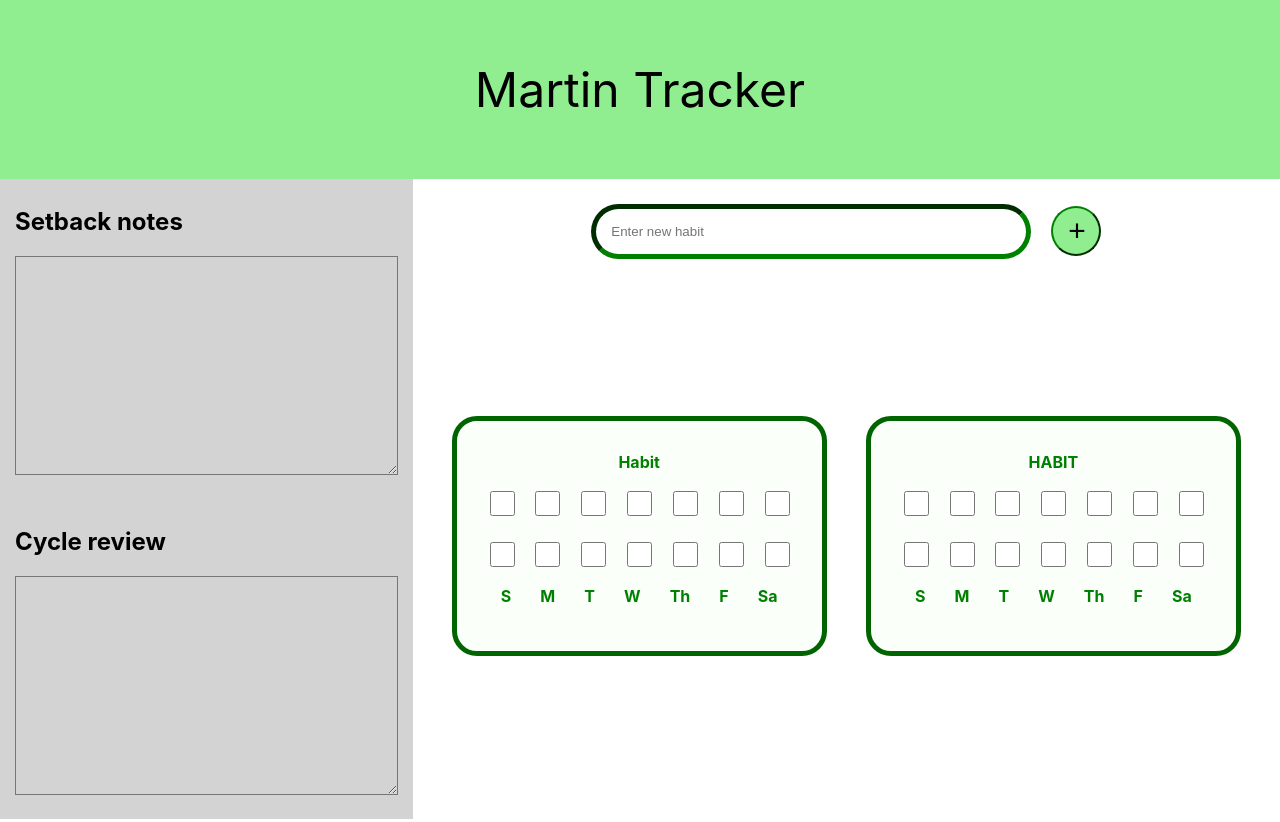
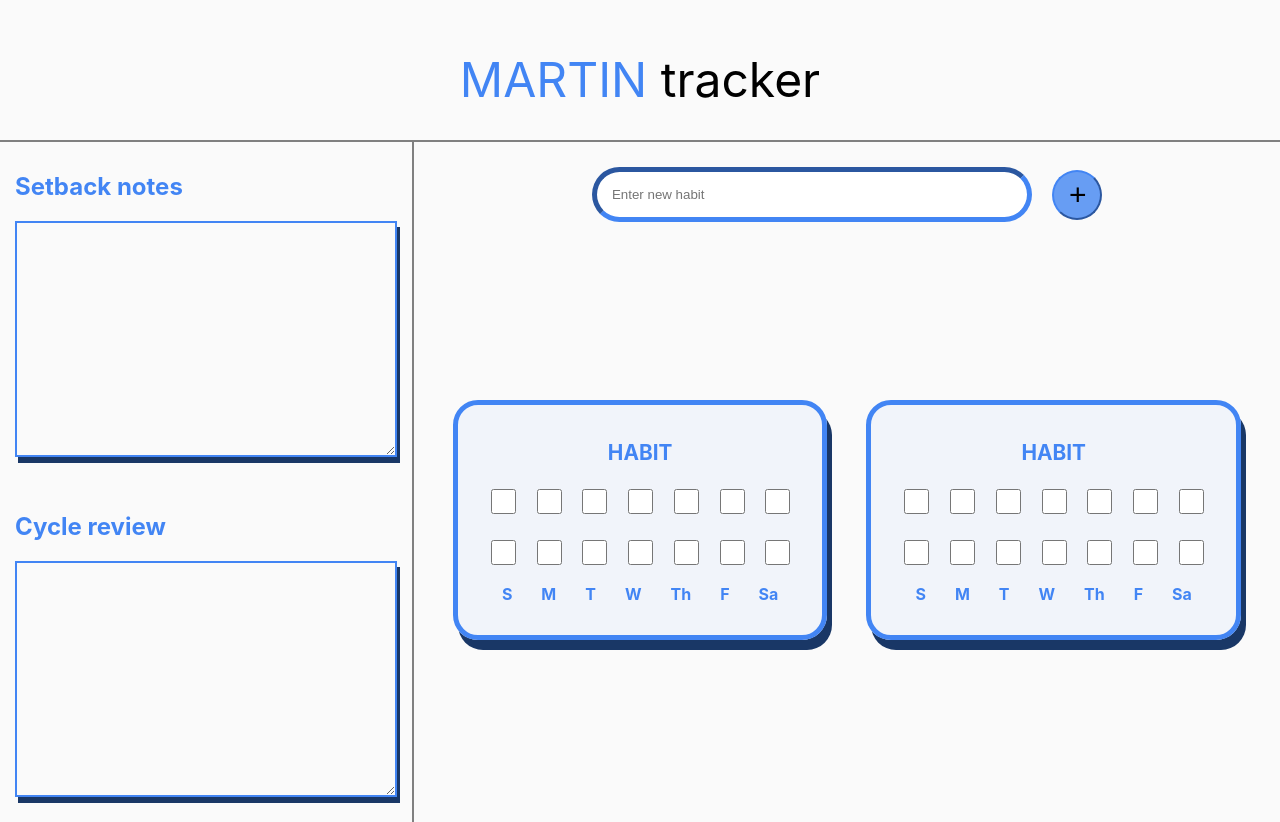
Before and after one commit to Aldo10012/Intensive_1.1, a plain HTML site: page index.html in a window 1280 px wide. Drawn offline with Linux system fonts and the light colour scheme.

Commit message:
edited color scheme

```diff
--- a/index.html
+++ b/index.html
@@ -6,7 +6,7 @@
     </head>
     <body>
         <nav>
-            <h1>Martin Tracker</h1>
+            <h1><span id='martin'>MARTIN</span> tracker</h1>
         </nav>
         <main>
             <sidenav>
@@ -27,7 +27,7 @@
                 </div>
 
                 <div class='tracker' id='tracker'>
-                    <p>  Habit </p>
+                    <p>  HABIT </p>
                     <div class='marker-row'>
                         <input type='checkbox'>
                         <input type='checkbox'>
--- a/style.css
+++ b/style.css
@@ -1,18 +1,21 @@
 body{
     margin: 0px;
     font-family: -apple-system, BlinkMacSystemFont, 'Segoe UI', Roboto, Oxygen, Ubuntu, Cantarell, 'Open Sans', 'Helvetica Neue', sans-serif;
-
+    /* background-color: ; */
 }
 /****************************************************************
     Stylizing navbar
 *****************************************************************/
 nav{
-    background-color: lightgreen;
-    padding: 20px;
-    min-height: 15vh;
+    background-color: #fafafa;
+
+    padding: 10px;
+    max-height: 15vh;
     display: flex;
-    flex-direction: column;
+    flex-direction: row;
     justify-content: center;
+    border: solid gray;
+    border-width: 0px 0px 2px 0px;
 }
 
 nav>h1{
@@ -21,7 +24,11 @@ nav>h1{
     width: auto;
     font-size: 3em;
     font-weight: 400;
-    /* color: green; */
+    color: black;
+}
+
+#martin{
+    color: #4285F4;
 }
 
 
@@ -31,7 +38,7 @@ nav>h1{
 main{
     display: flex;
     flex-direction: row;
-    min-height: 80vh;
+    min-height: 85vh;
     height: auto;
 }
 
@@ -40,12 +47,14 @@ main{
 *****************************************************************/
 
 sidenav{
-    background-color: lightgray;
+    background-color: #fafafa;
     width: 33%;
     height: auto;
     display: flex;
     flex-direction: column;
     justify-content: stretch;
+    border: solid gray;
+    border-width: 0px 2px 0px 0px
 }
 
 sidenav > div{
@@ -55,12 +64,16 @@ sidenav > div{
     display: flex;
     flex-direction: column;
     justify-content: center;
+    color: #4285F4;
 }
 
 textarea{
     min-height: 70%;
     background-color: rgba(0,0,0,0);
-    font-size: 1.5em;
+    font-size: 1.3em;
+    color: white;
+    border: solid 2px #4285F4;
+    box-shadow: 3px 6px #193766;
 
 }
 
@@ -69,7 +82,7 @@ textarea{
 *****************************************************************/
 
 content{
-    /* background-color: aqua; */
+    background-color: #fafafa;
     width: 67%;
     /* height: auto; */
     padding: 15px;
@@ -82,23 +95,23 @@ content{
 
 
 .tracker{
-    background-color: rgba(203, 255, 203, 0.1);
+    background-color: #4286f40c;
     padding:15px;
     margin: 15px;
     width: 40%;
     height: 200px;
-    border: solid 5px darkgreen;
-    color: green;
+    border: solid 5px #4285F4;
+    color: #4285F4;
     font-weight: bold;
-    border-radius: 25px;;
+    border-radius: 25px;
+    box-shadow: 5px 10px #193766;
 }
 
 .tracker > p{
     text-align: center;
+    font-size: 1.3em;
 }
-.tracker > p{
-    font-size: 1em;
-}
+
 
 .marker-row{
     display: flex;
@@ -107,7 +120,7 @@ content{
 }
 
 .marker-row > input{
-    background-color: #fff;
+    background-color: #fafafa;
     border: 1px solid #ccc;
     border-radius: 50%;
     cursor: pointer;
@@ -140,8 +153,9 @@ content{
     padding: 15px;
     margin: 10px;
     border-radius: 30px;
-    border-color: green;
+    border-color: #4285F4;
     border-width: 5px;
+    /* background-color: lightgreen;   */
 }
 #new-habit-section > button{
     padding: 15px;
@@ -154,6 +168,6 @@ content{
     flex-direction: column;
     justify-content: center;
     align-self: center;
-    background-color: lightgreen;
-    border-color: green;
+    background-color: #679df3;
+    border-color: #4285F4;
 }
```
Also changed, not shown: script.js (+3 -25 lines), images/Screen-Shot.png, 1 other file.
